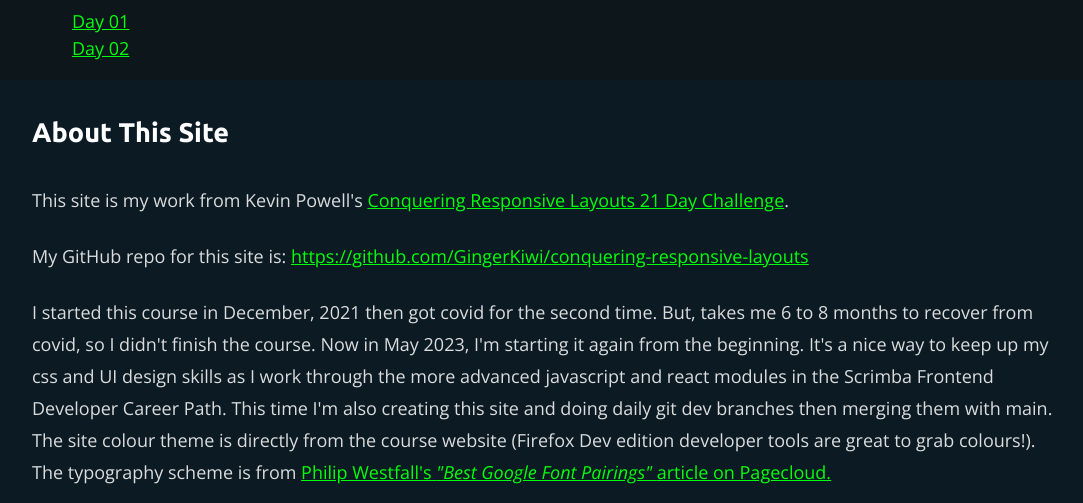
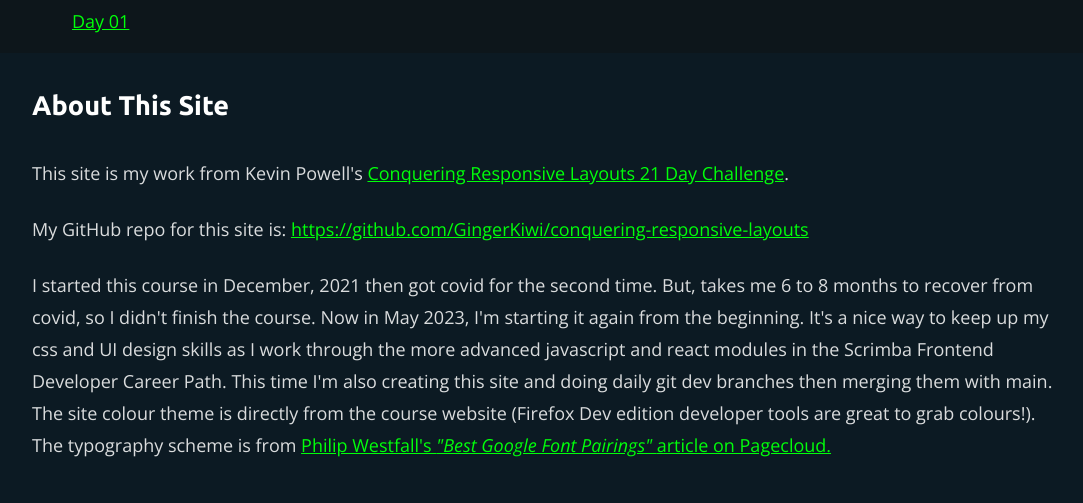
Before and after one commit to GingerKiwi/conquering-responsive-layouts, a plain HTML site: page home.html in a window 1280 px wide. Shown: the part 105-608 px from the top of the page, without its empty margins (0-1083 px from the left). Drawn offline with nearby package versions, Linux system fonts and the light colour scheme.

Commit message:
comment out nav link for Day02

```diff
--- a/home.html
+++ b/home.html
@@ -25,8 +25,8 @@
     <nav>
       <ul>
         <li><a href="Day01/index.html">Day 01</a></li>
-        <li><a href="Day02/index.html">Day 02</a></li>
-        <!-- <li><a href="Day03/index.html">Day 03</a></li>
+        <!-- <li><a href="Day02/index.html">Day 02</a></li>
+        <li><a href="Day03/index.html">Day 03</a></li>
         <li><a href="Day04/index.html">Day 04</a></li>
         <li><a href="Day05/index.html">Day 05</a></li>
         <li><a href="Day06/index.html">Day 06</a></li>
```
